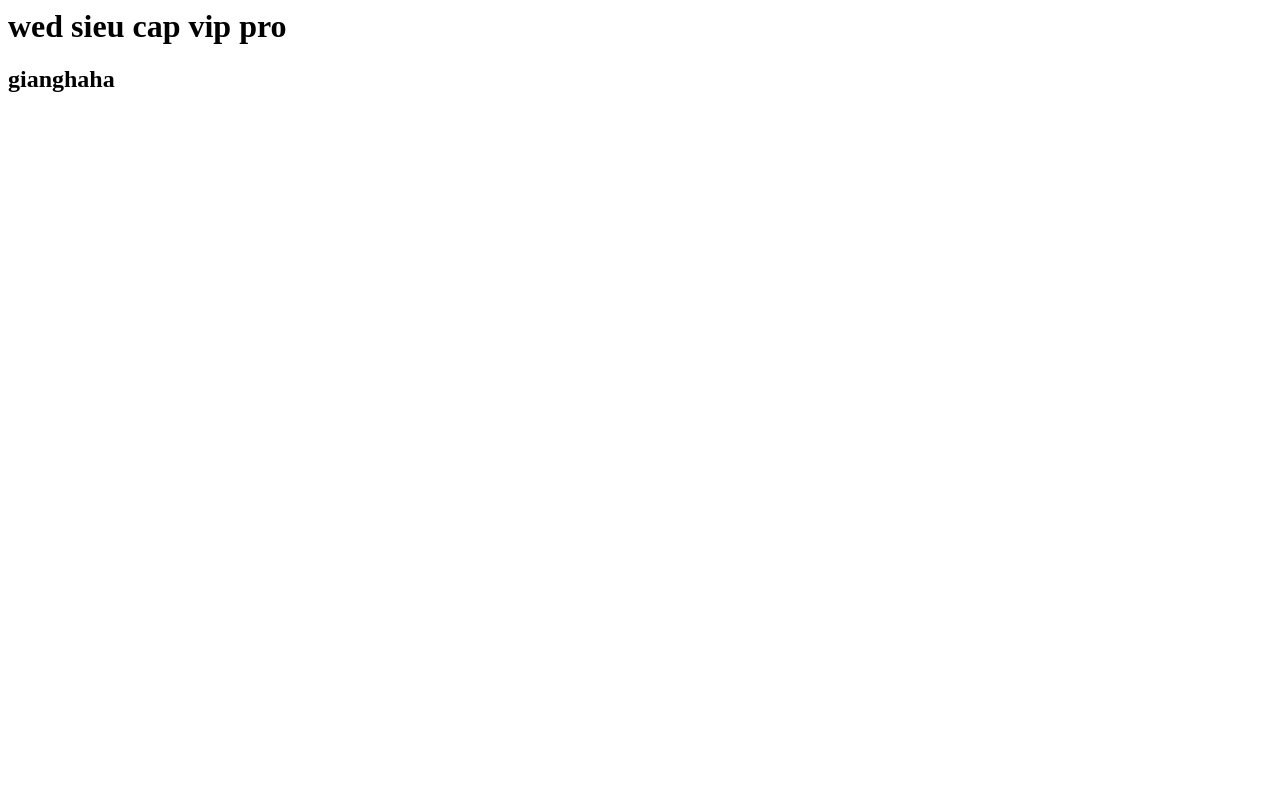
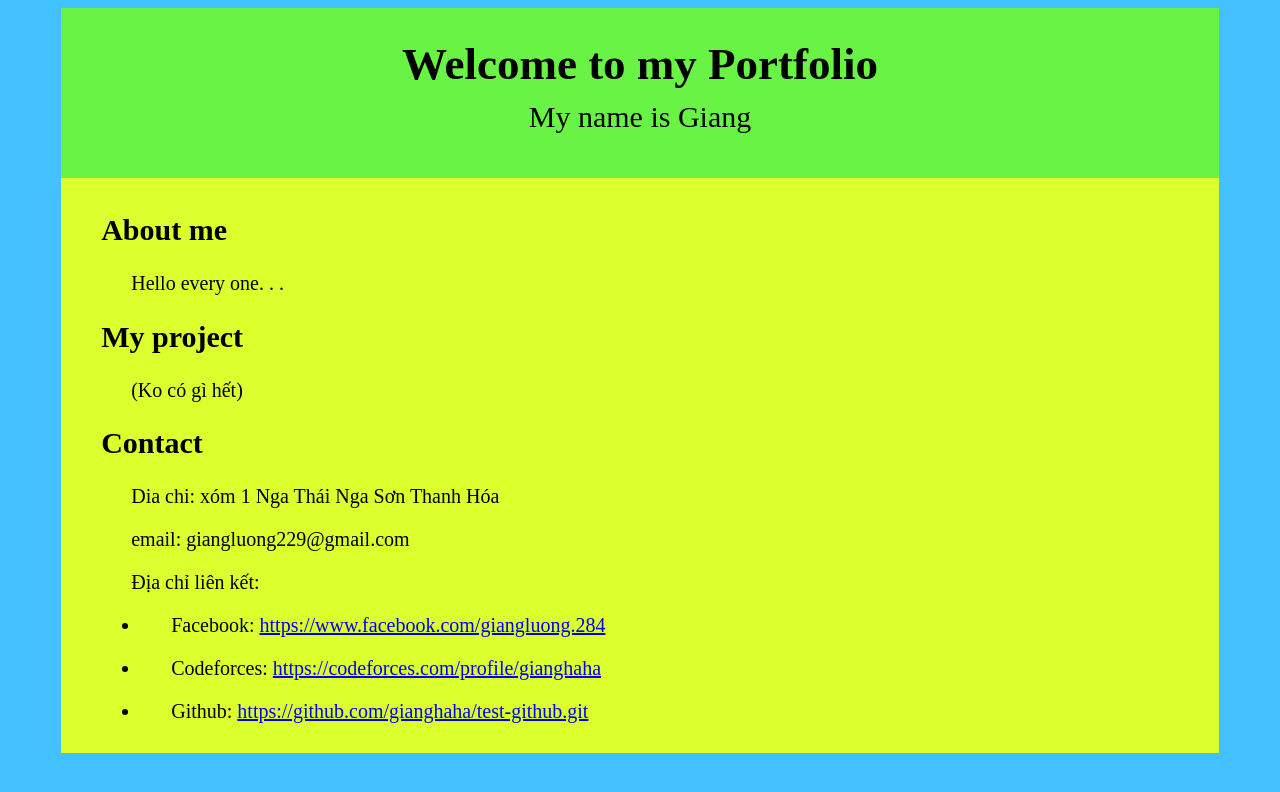
Before and after one commit to gianghaha/test-github, a plain HTML site: page index.html in a window 1280 px wide. Drawn offline with Linux system fonts and the light colour scheme.

Commit message:
add index.html

```diff
--- a/index.html
+++ b/index.html
@@ -1,5 +1,54 @@
-<html>
-<h1>wed sieu cap vip pro</h1>
-<h2>gianghaha</h2>
+<!DOCTYPE html>
+<html lang="en">
+
+<head>
+    <meta charset="UTF-8">
+    <meta name="viewport" content="width=device-width, initial-scale=1.0">
+    <title>gianghaha</title>
+    <link href="main.css" rel="stylesheet">
+</head>
+
+<body>
+    <section class="gioithieu">
+        <h1>Welcome to my Portfolio</h1>
+        <p">My name is Giang</p>
+    </section>
+    <div class="contest">
+        <section class="lolo">
+            <h2> About me</h2>
+            <p>Hello every one. . . </p>
+        </section>
+        <section class="lolo">
+            <h2>My project</h2>
+            <p>(Ko có gì hết)</p>
+        </section>
+        <section class="lolo">
+            <h2>Contact</h2>
+            <p>Dia chi: xóm 1 Nga Thái Nga Sơn Thanh Hóa</p>
+            <p>email:
+                <a hrel="giangluong229@gmail.com"> giangluong229@gmail.com</a>
+            </p>
+            <p>Địa chỉ liên kết:</p>
+            <ul>
+                <li>
+                    <p>Facebook: <a
+                            href="https://www.facebook.com/giangluong.284">https://www.facebook.com/giangluong.284</a>
+                    </p>
+                </li>
+                <li>
+                    <p>Codeforces: <a
+                            href="https://codeforces.com/profile/gianghaha">https://codeforces.com/profile/gianghaha</a>
+                    </p>
+                </li>
+                <li>
+                    <p>Github:
+                        <a href="https://github.com/gianghaha/test-github.git">
+                            https://github.com/gianghaha/test-github.git</a>
+                    </p>
+                </li>
+            </ul>
+        </section>
+    </div>
+</body>
 
 </html>
--- /dev/null
+++ b/main.css
@@ -0,0 +1,37 @@
+body {
+    font-family: 'Times New Roman', Times, serif;
+    background-color: rgb(67, 193, 255);
+}
+
+.lolo {
+    margin-left: 30px;
+}
+
+h1 {
+    margin-top: 20px;
+    margin-bottom: 10px;
+}
+
+p {
+    margin-left: 30px;
+}
+
+.gioithieu {
+    text-align: center;
+    background-color: rgb(104, 243, 69);
+    padding: 10px;
+    width: 90%;
+    margin: auto;
+    font-size: 30px;
+    height: 150px;
+}
+
+div {
+    background-color: rgb(220, 255, 46);
+    margin-top: 20px;
+    margin: auto;
+    width: 90%;
+    height: 100%;
+    font-size: 20px;
+    padding: 10px;
+}
```
Also changed, not shown: 1 other file.
